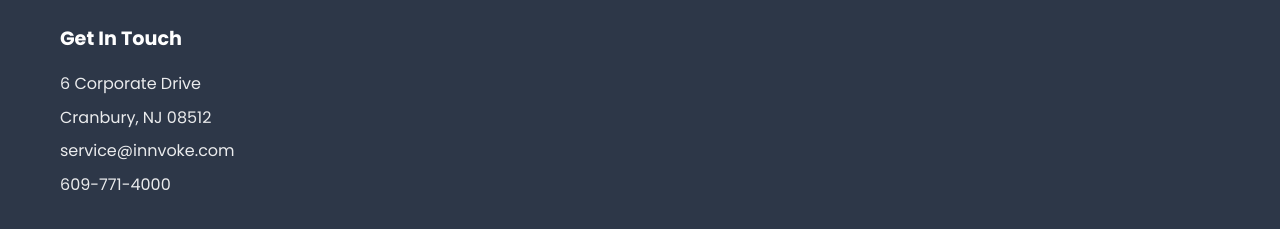
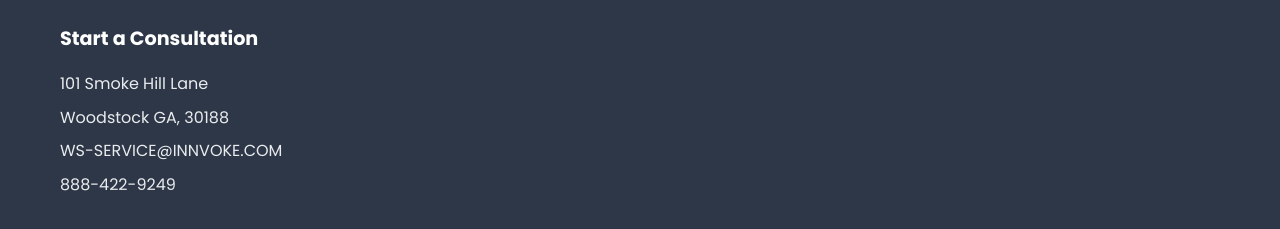
Before and after one commit to meowkittymeowmeow/innvoke-landing, a plain HTML site: page index.html in a window 1280 px wide. Shown: the part 1957-2186 px from the top of the page. Drawn offline with Linux system fonts and the light colour scheme.

Commit message:
Update index.html
- made header phone # mobile responsive
- updated phone# & address

```diff
--- a/index.html
+++ b/index.html
@@ -225,16 +225,19 @@
             h1 {
                 font-size: 2rem;
             }
+.phone {
+        display: none;
+    }
         }
     </style>
 </head>
 <body>
     <header class="header">
-        <div class="container">
-            <img src="https://innvoke.com/wp-content/uploads/2024/04/logo.webp" alt="Innvoke" class="logo">
-            <div class="phone">609-771-4000</div>
-        </div>
-    </header>
+    <div class="container">
+        <img src="https://innvoke.com/wp-content/uploads/2024/04/logo.webp" alt="Innvoke" class="logo">
+        <span class="phone">888-422-9249</span>
+    </div>
+</header>
 
     <main class="main">
         <div class="container">
@@ -328,11 +331,11 @@
                 <div class="footer-logo">
                     <img src="https://innvoke.com/wp-content/uploads/2024/04/logo.webp" alt="Innvoke">
                 </div>
-                <h4>Get In Touch</h4>
-                <p>6 Corporate Drive</p>
-                <p>Cranbury, NJ 08512</p>
-                <p>service@innvoke.com</p>
-                <p>609-771-4000</p>
+                <h4>Start a Consultation</h4>
+                <p>101 Smoke Hill Lane</p>
+                <p>Woodstock GA, 30188</p>
+                <p>WS-SERVICE@INNVOKE.COM</p>
+                <p>888-422-9249</p>
             </div>
         </div>
     </footer>
```
